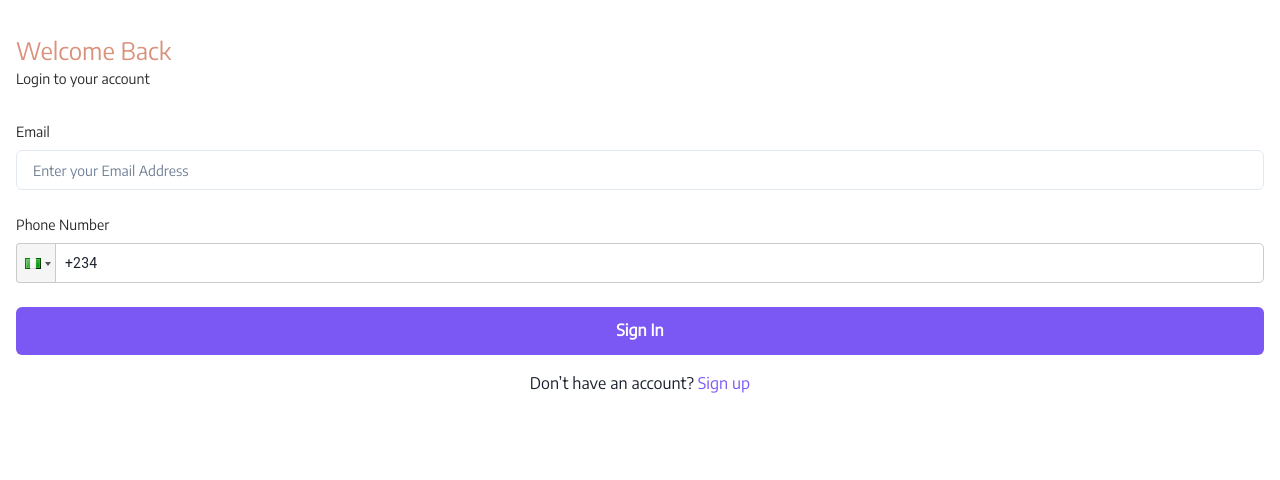
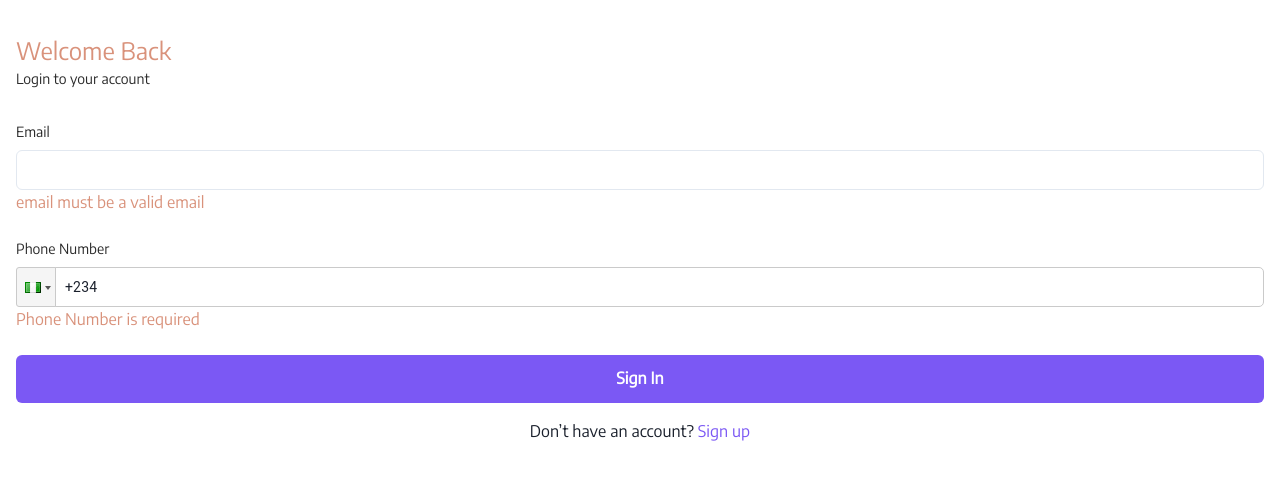
Before and after one commit to KlosaNow/klosanow-frontend, a React (Vite) app: page /sign-in in a window 1280 px wide. Both pictures are taken after a click on the button "Sign In". Shown: the top 480 px of the page. Built offline with nearby package versions, Linux system fonts and the light colour scheme.

Commit message:
feat: validate signin form

```diff
--- a/src/pages/Auth/SignIn.tsx
+++ b/src/pages/Auth/SignIn.tsx
@@ -9,6 +9,19 @@ import 'react-phone-input-2/lib/style.css'
 export default function SignIn(): JSX.Element {
     const [phone, setPhone] = useState<string | undefined>()
 
+    const handleOnSubmit = (values: any, actions: any) => {
+        console.log(values)
+        actions.resetForm({ values: "" })
+    }
+
+    const formik = useFormik({
+        initialValues: {
+            email: " ",
+            phone: ""
+        },
+        validationSchema: SignInSchema,
+        onSubmit: handleOnSubmit
+    })
 
 
     return (
@@ -17,11 +30,19 @@ export default function SignIn(): JSX.Element {
                 <Text color='secondary.50' fontSize='2xl'>Welcome Back</Text>
                 <Text fontSize='sm' color='black.40'>Login to your account</Text>
             </Box>
-            <Box as='form' py='2rem'>
+            <Box as='form' py='2rem' onSubmit={formik.handleSubmit}>
                 <FormControl mb='1.5rem'>
                     <FormLabel fontSize='sm' color='black.40'>Email</FormLabel>
-                    <Input type='text' fontSize='sm' placeholder='Enter your Email Address' />
+                    <Input type='text' name="email" id="email" fontSize='sm' placeholder='Enter your Email Address'
+                        value={formik.values.email}
+                        onChange={formik.handleChange}
+                        onBlur={formik.handleBlur}
+                    />
+                    {formik.touched.email && formik.errors.email ? (
+                        <Text as='span' mb='1rem' color='secondary.50'>{formik.errors.email}</Text>
+                    ) : null}
                 </FormControl>
+
                 <FormControl mb='1.5rem'>
                     <FormLabel fontSize='sm' color='black.40'>Phone Number </FormLabel>
                     <PhoneInput
@@ -29,13 +50,23 @@ export default function SignIn(): JSX.Element {
                         regions={['africa']}
                         containerClass={'10px'}
                         inputStyle={{ width: '100%', height: '2.5rem', outline: '2px solid transparent' }}
-                        value={phone}
-                        onChange={phone => setPhone(phone)}
+                        value={formik.values.phone}
+                        onChange={e => formik.setFieldValue("phone", e)}
+                        onBlur={formik.handleBlur('phone')}
                     />
+                    {formik.touched && formik.errors.phone ? (
+                        <Text as='span' mb='1rem' color='secondary.50' >{formik.errors.phone}</Text >
+                    ) : null}
                 </FormControl>
 
                 <Box display='flex' justifyContent='center'>
-                    <Button width='100%' p='1.5rem' color='neutral.50' bgColor='primary.50'>Sign In</Button>
+                    <Button
+                        width='100%' p='1.5rem'
+                        color='neutral.50'
+                        bgColor='primary.50'
+                        type="submit"
+                        disabled={!(formik.dirty && formik.isValid)}
+                    >Sign In</Button>
                 </Box>
                 <Box mt='1rem'>
                     <Text textAlign='center'>Don’t have an account?  {' '}
```
